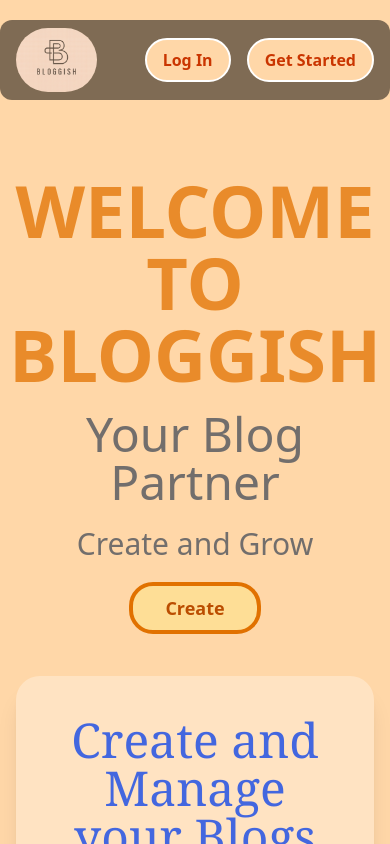
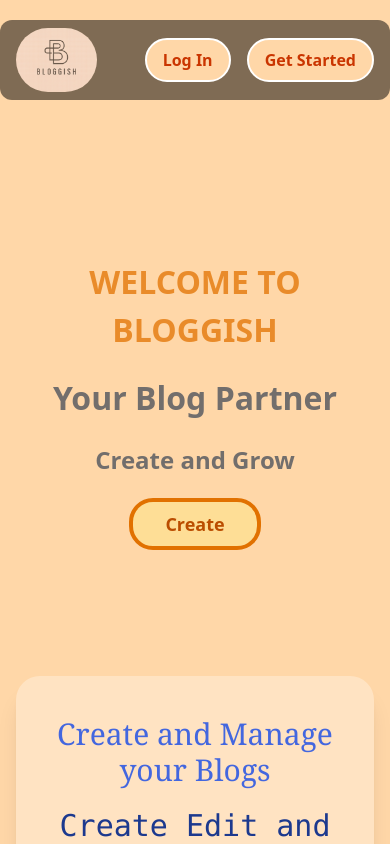
Before and after one commit to Dhruv-bhaskar/blog-website, a React (Vite) app in the folder client/: page / in a window 390 px wide. Built offline with nearby package versions, Linux system fonts and the light colour scheme.

Commit message:
some ui changes

```diff
--- a/client/src/components/Home.jsx
+++ b/client/src/components/Home.jsx
@@ -32,11 +32,15 @@ const Home = () => {
 
       <div className="pt-28 flex flex-col items-center gap-20 w-full flex-grow px-4">
         <div className="p-4 flex flex-col gap-5 justify-center items-center h-96 w-full max-w-4xl mx-auto text-center">
-          <p className="text-7xl font-semibold text-amber-600/75">
+          <p className="text-[2rem] sm:text-[3rem] md:text-[4rem] font-semibold text-amber-600/75">
             WELCOME TO BLOGGISH
           </p>
-          <p className="text-gray-700/70 text-5xl">Your Blog Partner</p>
-          <p className="text-gray-700/70 text-3xl">Create and Grow</p>
+          <p className="text-gray-700/70 text-[2rem] sm:text-4xl md:text-[2.7rem] font-semibold">
+            Your Blog Partner
+          </p>
+          <p className="text-gray-700/70 text-[1.5rem] sm:text-2xl md:text-[2rem] font-bold">
+            Create and Grow
+          </p>
           <Link
             to={"/register"}
             className="bg-amber-200/50 border-amber-600 border-4 rounded-3xl p-2 px-8 text-amber-700 text-lg font-semibold hover:bg-amber-100 hover:text-gray-700 transition-colors"
@@ -47,7 +51,7 @@ const Home = () => {
 
         <div className="bg-white/30 rounded-3xl flex flex-col md:flex-row justify-center items-center w-full max-w-7xl mx-auto p-6 shadow-xl">
           <div className="p-4 flex flex-col gap-5 justify-center flex-1 text-center md:text-left">
-            <p className="text-5xl text-blue-700/80 font-serif">
+            <p className="text-3xl text-blue-700/80 font-serif">
               Create and Manage your Blogs
             </p>
             <p className="text-3xl pl-0 md:pl-6 text-blue-900 font-mono">
@@ -65,7 +69,7 @@ const Home = () => {
 
         <div className="bg-white/30 rounded-3xl flex flex-col md:flex-row-reverse justify-center items-center w-full max-w-7xl mx-auto p-6 shadow-xl">
           <div className="p-4 flex flex-col justify-center gap-5 flex-1 text-center md:text-right">
-            <p className="text-5xl text-amber-700 font-serif">
+            <p className="text-3xl text-amber-700 font-serif">
               Project your great ideas and learnings in Blogs
             </p>
             <p className="text-3xl pl-0 md:pl-6 text-amber-800 font-mono">
@@ -81,8 +85,10 @@ const Home = () => {
           </div>
         </div>
 
-        <div className="rounded-3xl flex flex-col gap-7 items-center p-4 pt-15 w-full max-w-7xl mx-auto h-[30rem] bg-[url('/worldmap.jpg')] bg-cover bg-center">
-          <p className="text-6xl text-stone-800 font-semibold text-shadow-white text-shadow-md text-center">Grow with People</p>
+        <div className="rounded-3xl flex flex-col gap-7 items-center justify-center p-4 pt-15 w-full max-w-7xl mx-auto h-[30rem] bg-[url('/worldmap.jpg')] bg-cover bg-center">
+          <p className="text-[2.3rem] sm:text-5xl md:text-6xl text-stone-800 font-semibold text-shadow-white text-shadow-md text-center">
+            Grow with People
+          </p>
           <p className="text-2xl text-white font-bold font-serif text-shadow-black text-shadow-sm text-center">
             Many people are growing with us
           </p>
@@ -108,20 +114,32 @@ const Home = () => {
             </div>
             <div className="flex flex-col gap-3 mt-5 pl-0 items-center md:items-start">
               <div className="flex gap-3 items-center">
+                <a
+                  className="flex items-center gap-2"
+                  href="https://www.linkedin.com/in/dhruv-kumar-4206b0274/"
+                  target="_blank"
+                >
                   <img
                     className="h-7 w-7 rounded-full"
                     src="/linkedin.svg"
                     alt="LinkedIn"
                   />
                   <p>Dhruv Kumar</p>
+                </a>
               </div>
               <div className="flex gap-3 items-center">
+                <a
+                  className="flex items-center gap-2"
+                  href="https://github.com/Dhruv-bhaskar"
+                  target="_blank"
+                >
                   <img
                     className="h-7 w-7 rounded-full"
                     src="/github.svg"
                     alt="GitHub"
                   />
                   <p>Dhruv-bhaskar</p>
+                </a>
               </div>
             </div>
             <p className="mt-5 text-sm">
```
Lines whose indentation alone changed are shown as unchanged.
